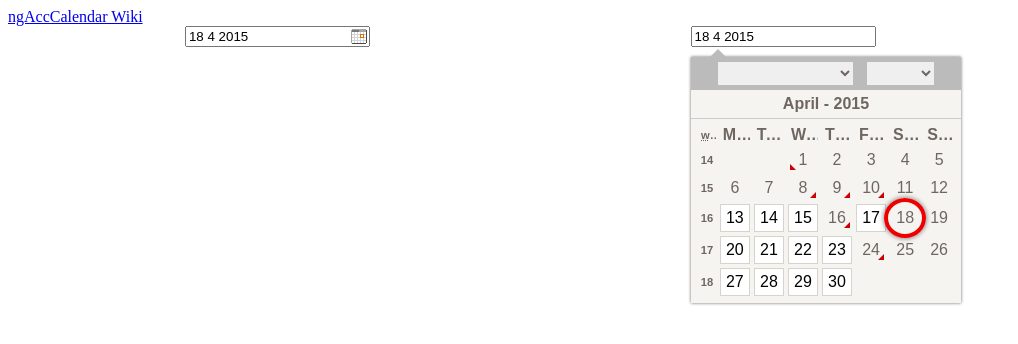
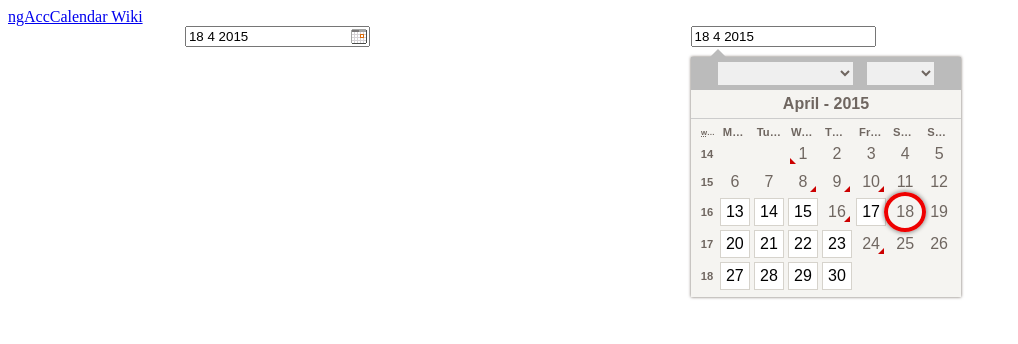
Before and after one commit to rumoroso/accCalendar, a plain HTML site: page example/index.html in a window 1280 px wide. Shown: the whole page, without its empty margins (0-1018 px from the left). Drawn offline with nearby package versions, Linux system fonts and the light colour scheme.

Commit message:
font-size in th

```diff
--- a/src/ng-acc-calendar.css
+++ b/src/ng-acc-calendar.css
@@ -122,6 +122,7 @@
 }
 
 .acc-calendar-table-wrapper th span {
+    font-size: .7em;
     display: block;
     padding: 0 3px;
     white-space: nowrap;
```
